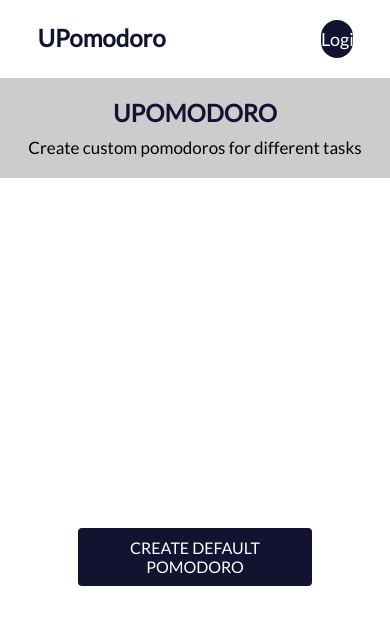
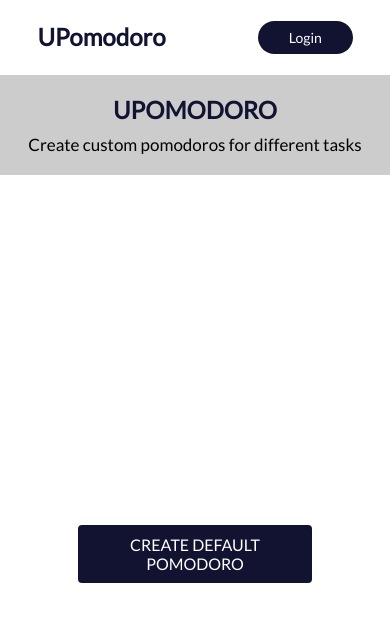
Before and after one commit to Kakaziu/pomodoro_client, a React (Vite) app: page / in a window 390 px wide. Shown: the top 624 px of the page. Built offline with nearby package versions, Linux system fonts and the light colour scheme; some icons are missing.

Commit message:
header responsive

```diff
--- a/src/components/Header/styled.ts
+++ b/src/components/Header/styled.ts
@@ -48,6 +48,11 @@ export const ContainerNoUser = styled.div`
     &:hover {
       background-color: rgba(18, 19, 49, 0.9);
     }
+
+    @media (max-width: 850px) {
+      width: 30%;
+      font-size: 14px;
+    }
   }
 `;
 
```
